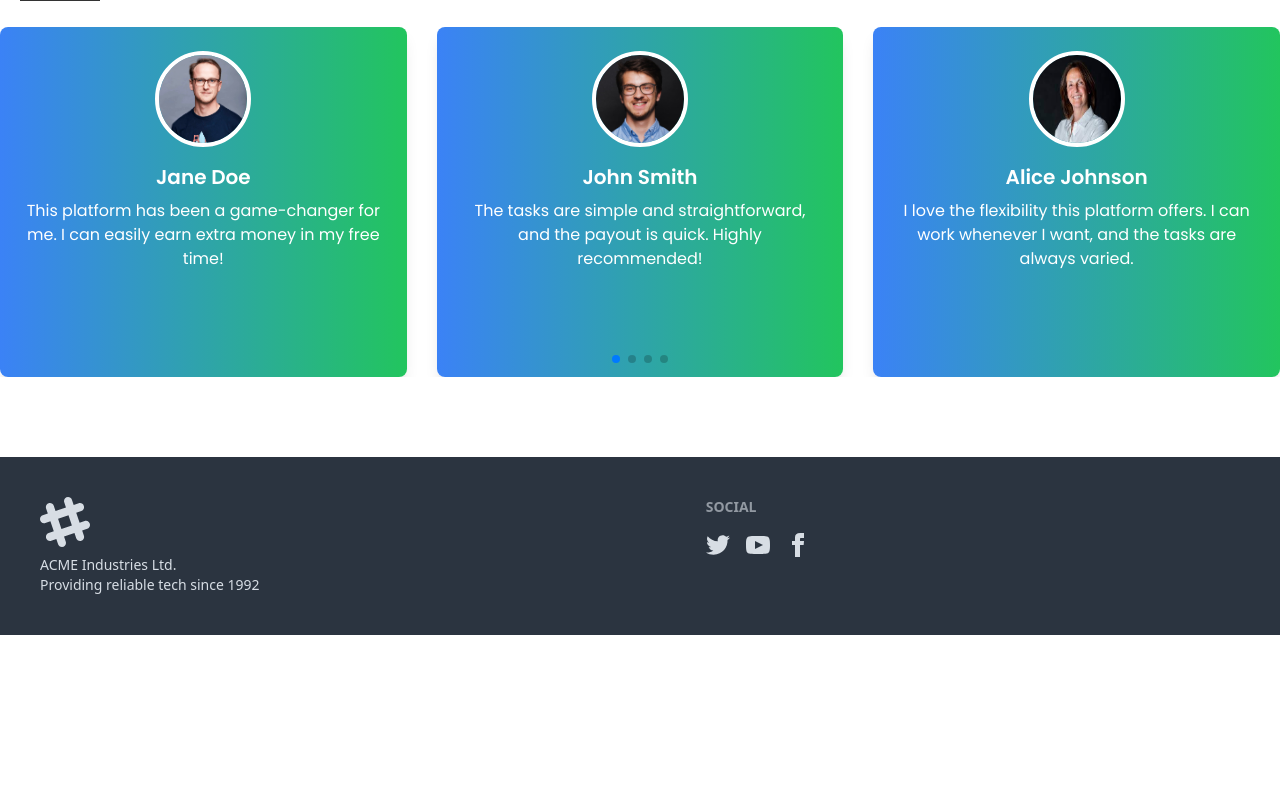
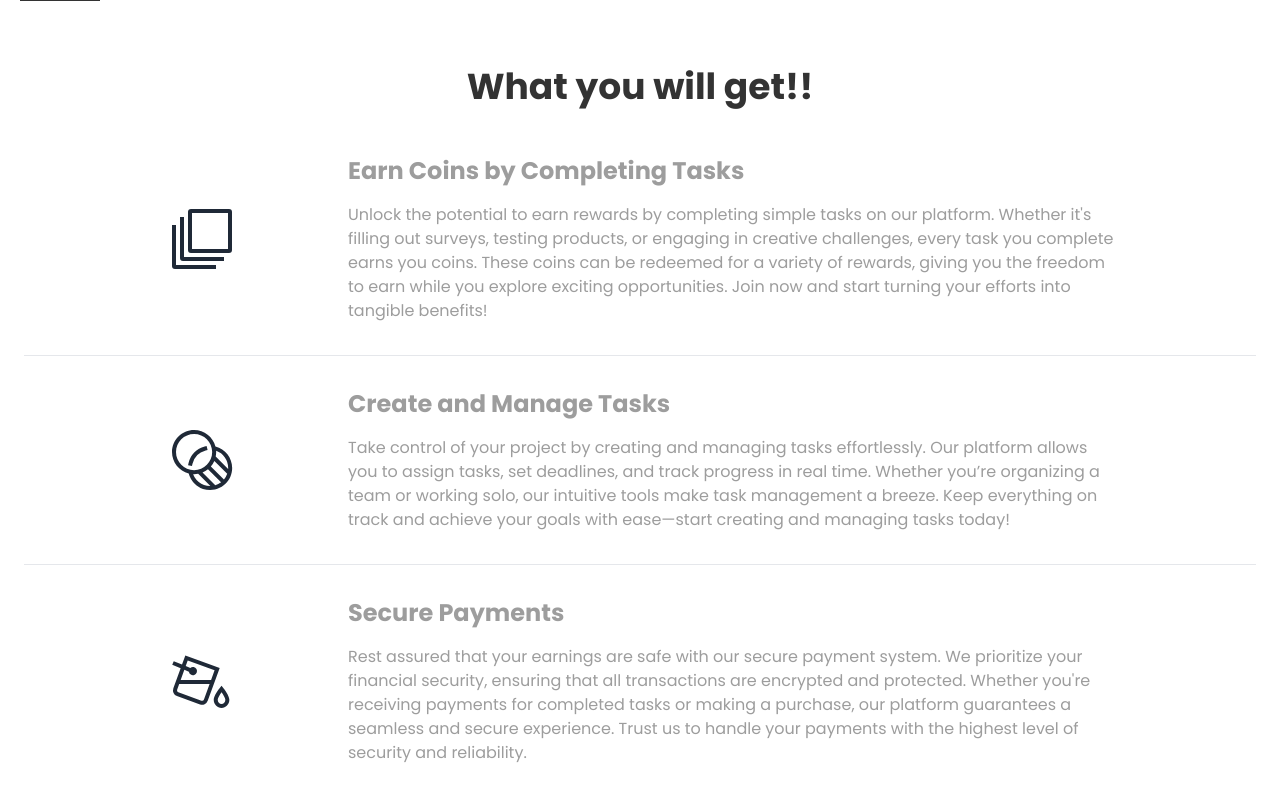
Before and after one commit to NhsTarek/task-wave-client-side, a React (Vite) app: page / in a window 1280 px wide. Shown: the part 788-1580 px from the top of the page. Before the commit the page ends 1423 px from the top, so only its background shows below. Built offline with nearby package versions, Linux system fonts and the light colour scheme.

Commit message:
added features section

```diff
--- a/src/Pages/Home/Home/Home.jsx
+++ b/src/Pages/Home/Home/Home.jsx
@@ -1,3 +1,4 @@
+import Features from "../../../components/Features";
 import Banner from "../Banner/Banner";
 import Reviews from "./Reviews/Reviews";
 
@@ -6,6 +7,7 @@ const Home = () => {
     return (
         <div>
             <Banner></Banner>
+            <Features></Features>
             <Reviews></Reviews>
         </div>
     );
--- a/src/Pages/Home/Home/Reviews/Reviews.jsx
+++ b/src/Pages/Home/Home/Reviews/Reviews.jsx
@@ -14,10 +14,17 @@ import user6 from "../../../../assets/Users/user6.jfif"
 
 
 
+
 const Reviews = () => {
     return (
-        <section>
-
+        <section className='bg-[#F7F7F7] p-5 my-5'>
+           <div className='text-center font-poppins space-y-3 my-10'>
+             <h1 className='text-4xl text-[#333333]'>Testimonials!</h1>
+             <h4 className='text-2xl text-[#9D9D9D]'>See how our platform has helped people just like you achieve their goals.</h4>
+             <div className='bg-[#EBEBEB] w-[300px] md:w-[700px] mx-auto px-2 py-2 rounded-md text-[#939393]'>
+             <p>Hear from our community of users who have found success through our platform.</p>
+             </div>
+           </div>
             <Swiper
                 slidesPerView={1}
                 spaceBetween={30}
--- /dev/null
+++ b/src/components/Features.jsx
@@ -0,0 +1,56 @@
+
+
+const Features = () => {
+    return (
+        <section className="dark:bg-gray-100 dark:text-gray-800">
+            <div className="container mx-auto flex flex-col p-6">
+                <h2 className="py-4 text-4xl font-bold text-center font-poppins text-[#333333]">What you will get!!</h2>
+                <div className="divide-y dark:divide-gray-300">
+                    <div className="grid justify-center grid-cols-4 p-8 mx-auto space-y-8 lg:space-y-0">
+                        <div className="flex items-center justify-center lg:col-span-1 col-span-full">
+                            <svg xmlns="http://www.w3.org/2000/svg" viewBox="0 0 512 512" fill="currentColor" className="w-16 h-16">
+                                <path d="M472,16H168a24,24,0,0,0-24,24V344a24,24,0,0,0,24,24H472a24,24,0,0,0,24-24V40A24,24,0,0,0,472,16Zm-8,320H176V48H464Z"></path>
+                                <path d="M112,400V80H80V408a24,24,0,0,0,24,24H432V400Z"></path>
+                                <path d="M48,464V144H16V472a24,24,0,0,0,24,24H368V464Z"></path>
+                            </svg>
+                        </div>
+                        <div className="flex flex-col justify-center max-w-3xl text-center col-span-full lg:col-span-3 lg:text-left font-poppins text-[#9D9D9D]">
+
+                            <span className="text-xl font-bold md:text-2xl">Earn Coins by Completing Tasks</span>
+                            <span className="mt-4 dark:text-gray-700">Unlock the potential to earn rewards by completing simple tasks on our platform. Whether it's filling out surveys, testing products, or engaging in creative challenges, every task you complete earns you coins. These coins can be redeemed for a variety of rewards, giving you the freedom to earn while you explore exciting opportunities. Join now and start turning your efforts into tangible benefits!</span>
+                        </div>
+                    </div>
+                    <div className="grid justify-center grid-cols-4 p-8 mx-auto space-y-8 lg:space-y-0">
+                        <div className="flex items-center justify-center lg:col-span-1 col-span-full">
+                            <svg xmlns="http://www.w3.org/2000/svg" viewBox="0 0 512 512" fill="currentColor" className="w-16 h-16">
+                                <path d="M285.177,179l15.513-3.914-7.827-31.028-15.514,3.913a176.937,176.937,0,0,0-129.3,133.557l-3.407,15.633,31.266,6.814,3.406-15.634A145.559,145.559,0,0,1,285.177,179Z"></path>
+                                <path d="M363.624,147.871C343.733,72.077,274.643,16,192.7,16,95.266,16,16,95.266,16,192.7c0,82.617,57,152.163,133.735,171.4A176.769,176.769,0,0,0,320.7,496c97.431,0,176.7-79.266,176.7-176.695C497.392,238.071,441.64,167.336,363.624,147.871ZM48,192.7C48,112.91,112.91,48,192.7,48s144.7,64.91,144.7,144.7-64.911,144.7-144.7,144.7S48,272.481,48,192.7ZM320.7,464c-60.931,0-115.21-38.854-135.843-94.792,2.6.115,5.214.184,7.843.184a176.862,176.862,0,0,0,32.7-3.047l97.625,97.625C322.247,463.983,321.473,464,320.7,464Zm41.528-6.083L260.26,355.954a176.9,176.9,0,0,0,43.662-26.072L408.37,434.33A144.385,144.385,0,0,1,362.223,457.917Zm69.3-45.692L326.851,307.557a177.082,177.082,0,0,0,27.911-44.5L457.67,365.964A144.661,144.661,0,0,1,431.519,412.225Zm33.594-84.073-99.42-99.42a176.785,176.785,0,0,0,3.7-36.036c0-3.285-.1-6.547-.276-9.787a145.054,145.054,0,0,1,96.276,136.4C465.392,322.276,465.291,325.224,465.113,328.152Z"></path>
+                            </svg>
+                        </div>
+                        <div className="flex flex-col justify-center max-w-3xl text-center col-span-full lg:col-span-3 lg:text-left font-poppins text-[#9D9D9D]">
+
+                            <span className="text-xl font-bold md:text-2xl">Create and Manage Tasks</span>
+                            <span className="mt-4 dark:text-gray-700">Take control of your project by creating and managing tasks effortlessly. Our platform allows you to assign tasks, set deadlines, and track progress in real time. Whether you’re organizing a team or working solo, our intuitive tools make task management a breeze. Keep everything on track and achieve your goals with ease—start creating and managing tasks today!</span>
+                        </div>
+                    </div>
+                    <div className="grid justify-center grid-cols-4 p-8 mx-auto space-y-8 lg:space-y-0">
+                        <div className="flex items-center justify-center lg:col-span-1 col-span-full">
+                            <svg xmlns="http://www.w3.org/2000/svg" viewBox="0 0 512 512" fill="currentColor" className="w-16 h-16">
+                                <path d="M412.284,294.37l-12.5,15.642c-8.354,10.454-50.027,64.208-50.027,95.883,0,36.451,28.049,66.105,62.526,66.105s62.527-29.654,62.527-66.105c0-31.675-41.673-85.429-50.028-95.883Zm0,145.63c-16.832,0-30.526-15.3-30.526-34.105,0-11.662,15.485-37.883,30.531-59.2,15.043,21.3,30.522,47.509,30.522,59.2C442.811,424.7,429.116,440,412.284,440Z"></path>
+                                <path d="M122.669,51.492,96.133,124.4,30.092,97.205,17.908,126.8l67.271,27.7L26.9,314.606a48.056,48.056,0,0,0,28.689,61.523l184.719,67.232a48,48,0,0,0,61.523-28.688L397.6,151.56Zm149.1,352.236a16,16,0,0,1-20.508,9.563L66.537,346.059a16,16,0,0,1-9.563-20.507L73.553,280H316.8ZM85.2,248l29.594-81.311,36.333,14.961a32.644,32.644,0,1,0,11.236-29.98l-36.615-15.077,16.046-44.085,214.79,78.177L328,249.219V248Z"></path>
+                            </svg>
+                        </div>
+                        <div className="flex flex-col justify-center max-w-3xl text-center col-span-full lg:col-span-3 lg:text-left font-poppins text-[#9D9D9D]">
+
+                            <span className="text-xl font-bold md:text-2xl">Secure Payments</span>
+                            <span className="mt-4 dark:bg-gray-100 dark:text-gray-700">Rest assured that your earnings are safe with our secure payment system. We prioritize your financial security, ensuring that all transactions are encrypted and protected. Whether you're receiving payments for completed tasks or making a purchase, our platform guarantees a seamless and secure experience. Trust us to handle your payments with the highest level of security and reliability.</span>
+                        </div>
+                    </div>
+
+                </div>
+            </div>
+        </section>
+    );
+};
+
+export default Features;
--- a/src/components/SectionHeader/SectionHeader.jsx
+++ /dev/null
@@ -1,11 +0,0 @@
-
-
-const SectionHeader = () => {
-    return (
-        <div>
-
-        </div>
-    );
-};
-
-export default SectionHeader;
```
